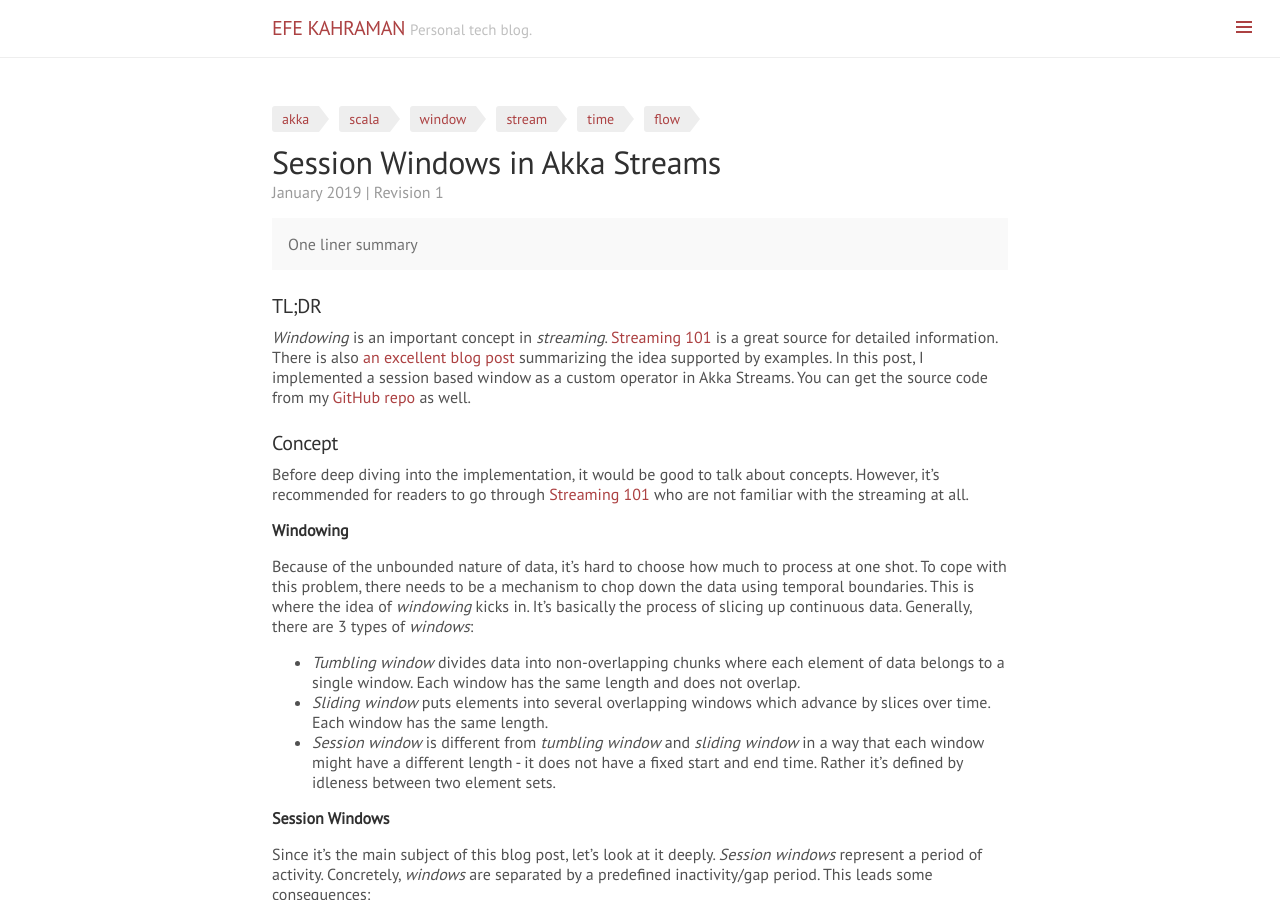
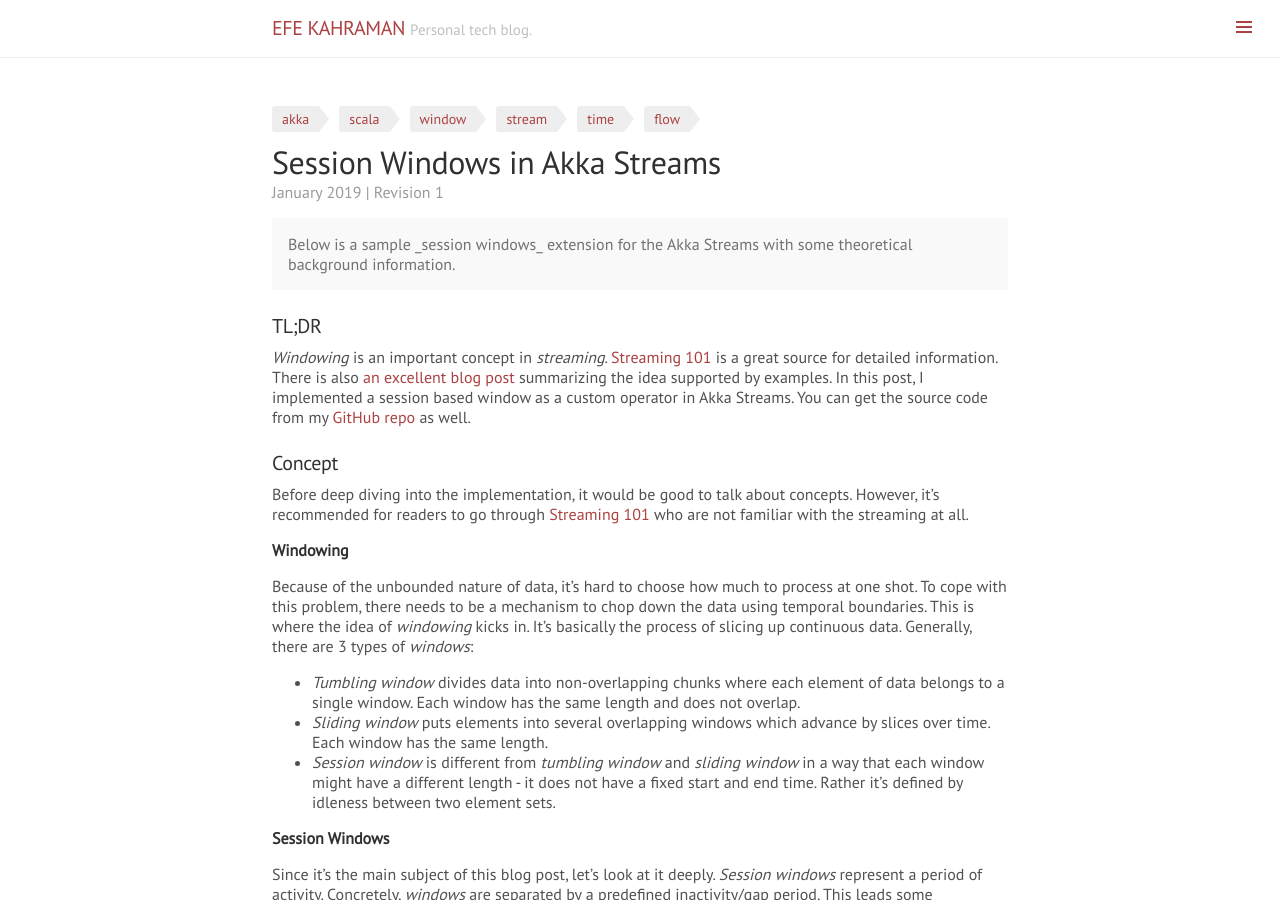
Before and after one commit to efekahraman/efekahraman.github.io, a Jekyll site: the page built from _posts/2019-01-06-session-windows-in-akka-streams.md, in a window 1280 px wide and 900 px high. Built offline with Jekyll 4.4.1, drawn with Linux system fonts in a browser that asks for light colours; comment, search, counter and statistics services are not loaded.

Commit message:
Added oneliner summary for the post

```diff
--- a/_posts/2019-01-06-session-windows-in-akka-streams.md
+++ b/_posts/2019-01-06-session-windows-in-akka-streams.md
@@ -8,7 +8,7 @@
 ---
 
 <div class="message">
-  One liner summary
+  Below is a sample _session windows_ extension for the Akka Streams with some theoretical background information.
 </div>
 
 ### TL;DR
```
